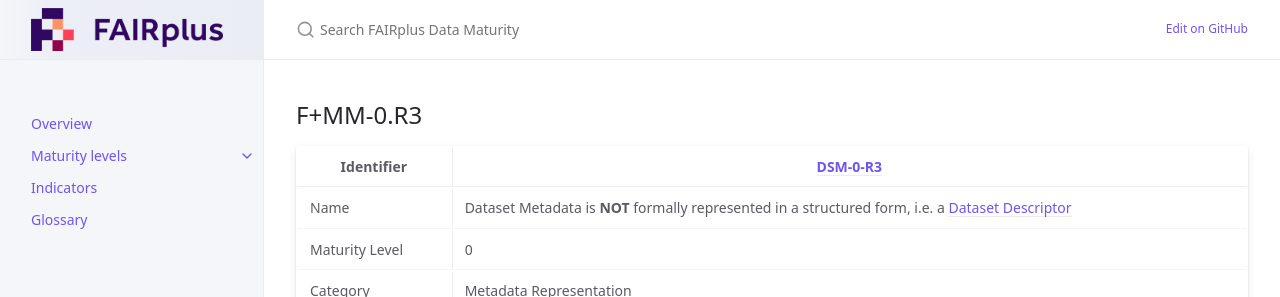
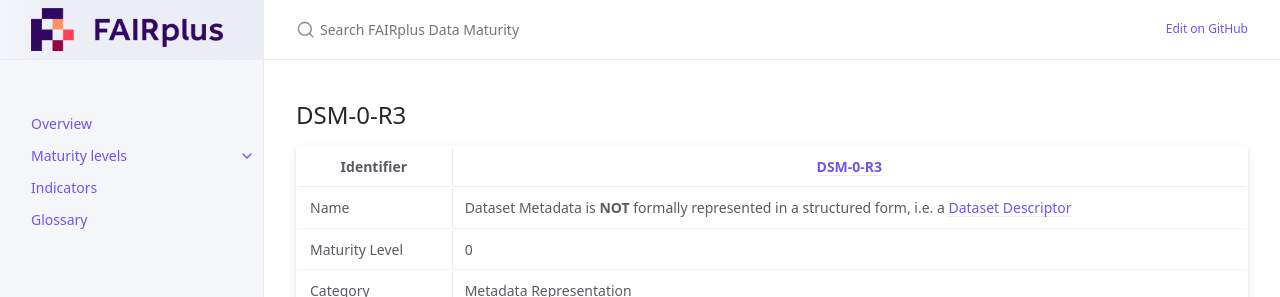
Before and after one commit to FAIRplus/Data-Maturity, a Jekyll site: the page built from docs/_indicators/DSM-0-R3.md, in a window 1280 px wide. Shown: the top 297 px of the page. Built offline with Jekyll 4.4.1, drawn with Linux system fonts in a browser that asks for light colours.

Commit message:
Update DSM-0-R3.md

```diff
--- a/docs/_indicators/DSM-0-R3.md
+++ b/docs/_indicators/DSM-0-R3.md
@@ -5,7 +5,7 @@ parent_level: level0
 nav_exclude: True
 ---
 
-## F+MM-0.R3
+## DSM-0-R3
 
 | Identifier | [DSM-0-R3](https://github.com/FAIRplus/Data-Maturity/blob/master/docs/_indicators/DSM-0-R3.md) |
 | --------- | ----------|
```
